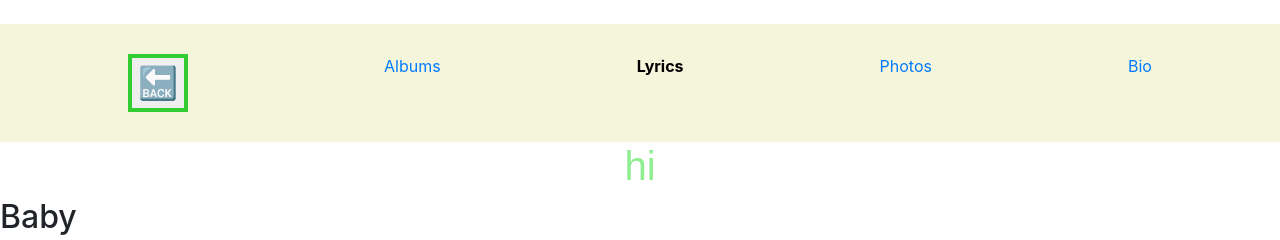
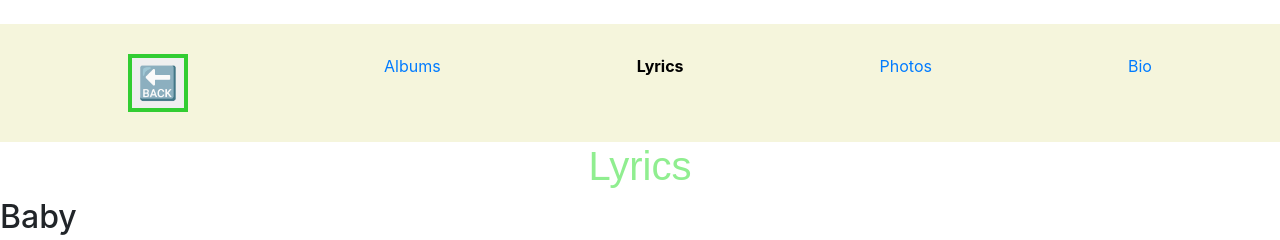
Before and after one commit to natbibi/belieber, a React app: page /lyrics in a window 1280 px wide. Shown: the top 240 px of the page. Built offline with nearby package versions, Linux system fonts and the light colour scheme; no server answers; a web font is replaced by a local one.

Commit message:
update h1

```diff
--- a/src/pages/Lyrics/index.js
+++ b/src/pages/Lyrics/index.js
@@ -19,7 +19,7 @@ const Lyrics = () => {
     }
     return (
         <>
-            <h1>hi</h1>
+            <h1>Lyrics</h1>
             { renderSongTitle()}
         </>
     )
```
